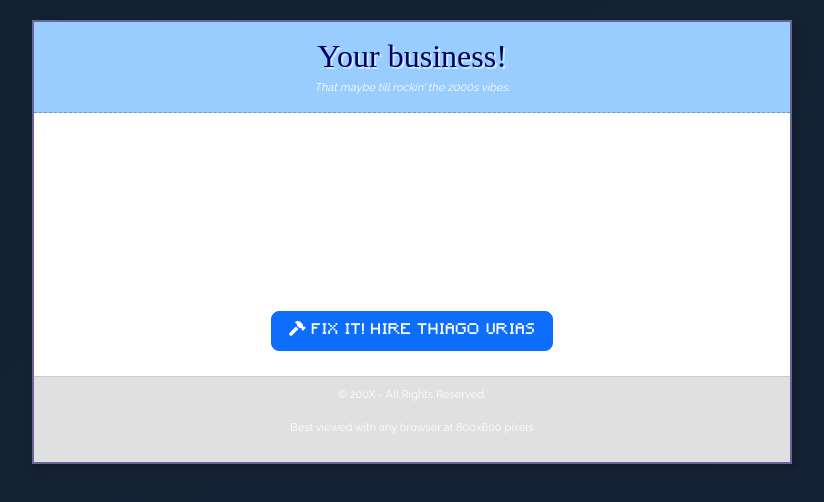
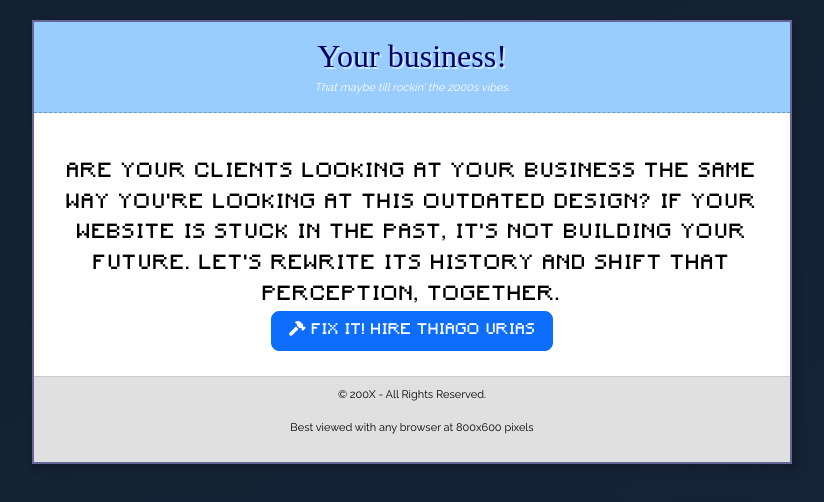
Before and after one commit to thiagourias/thiagourias, an Angular app: page / in a window 1280 px wide. Shown: the top 502 px of the page, without its empty margins (228-1052 px from the left). Built offline with nearby package versions, Linux system fonts and the light colour scheme.

Commit message:
Fixing some font colors

```diff
--- a/src/app/home/home.component.html
+++ b/src/app/home/home.component.html
@@ -5,7 +5,7 @@
     </div>
 
     <div class="retro-content text-center">
-        <label class="text-home w-100">
+        <label class="text-home w-100 text-black">
             Are your clients looking at your business the same way you're looking at this outdated design? If your website is stuck in the past, it's not building your future. Let's rewrite its history and shift that perception, together.
         </label>
         <div class="w-100">
@@ -17,7 +17,7 @@
     </div>
 
     <div class="retro-footer">
-        <p>&copy; 200X - All Rights Reserved.</p>
-        <p>Best viewed with any browser at 800x600 pixels</p>
+        <p class="text-black">&copy; 200X - All Rights Reserved.</p>
+        <p class="text-black">Best viewed with any browser at 800x600 pixels</p>
     </div>
 </div>
--- a/src/app/this-site/this-site.component.ts
+++ b/src/app/this-site/this-site.component.ts
@@ -83,7 +83,7 @@ export class ThisSiteComponent {
       image: 'assets/images/logos/github_logo.webp',
     },
     {
-      titleLogos: 'Godaddy',
+      titleLogos: 'GoDaddy',
       image: 'assets/images/logos/godaddy_logo.png',
     },
     {
```
